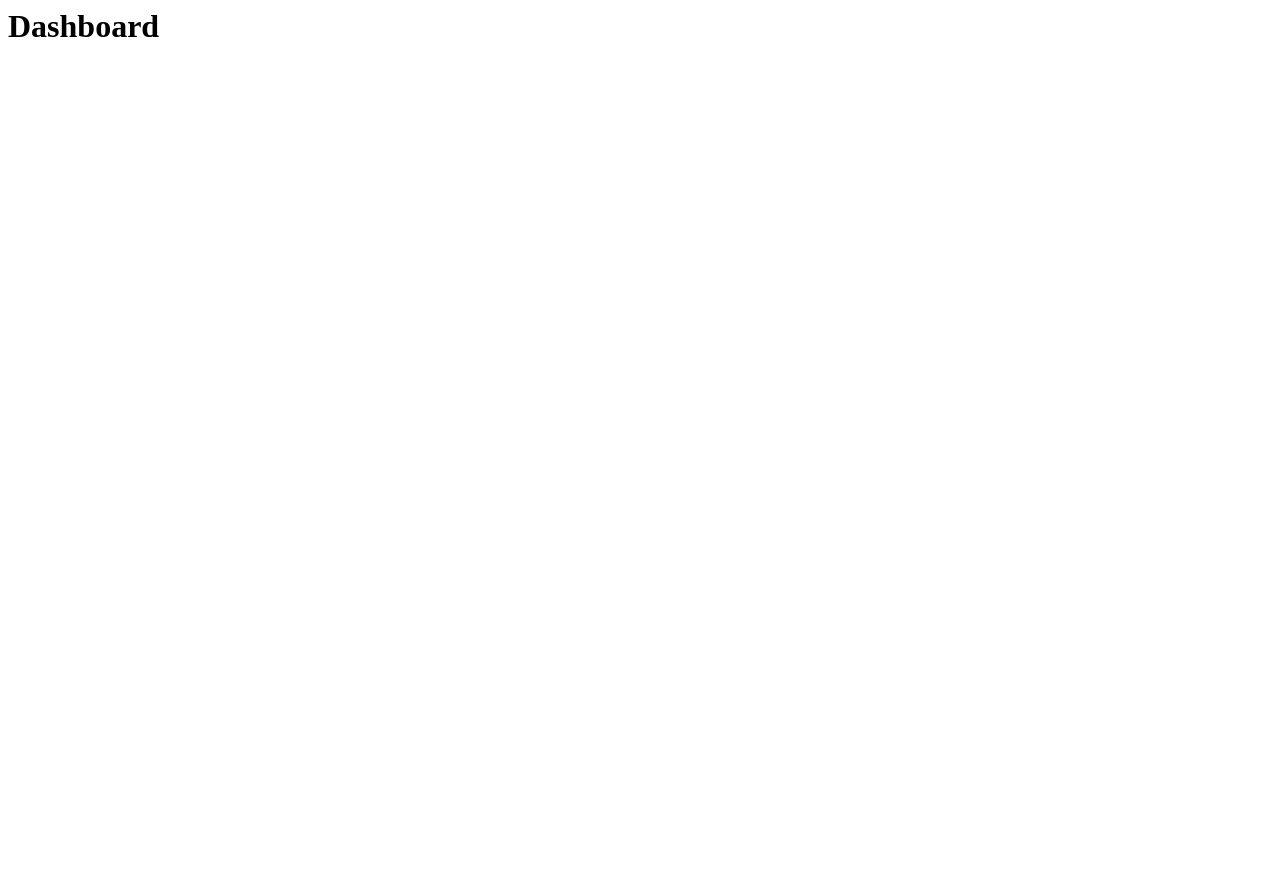
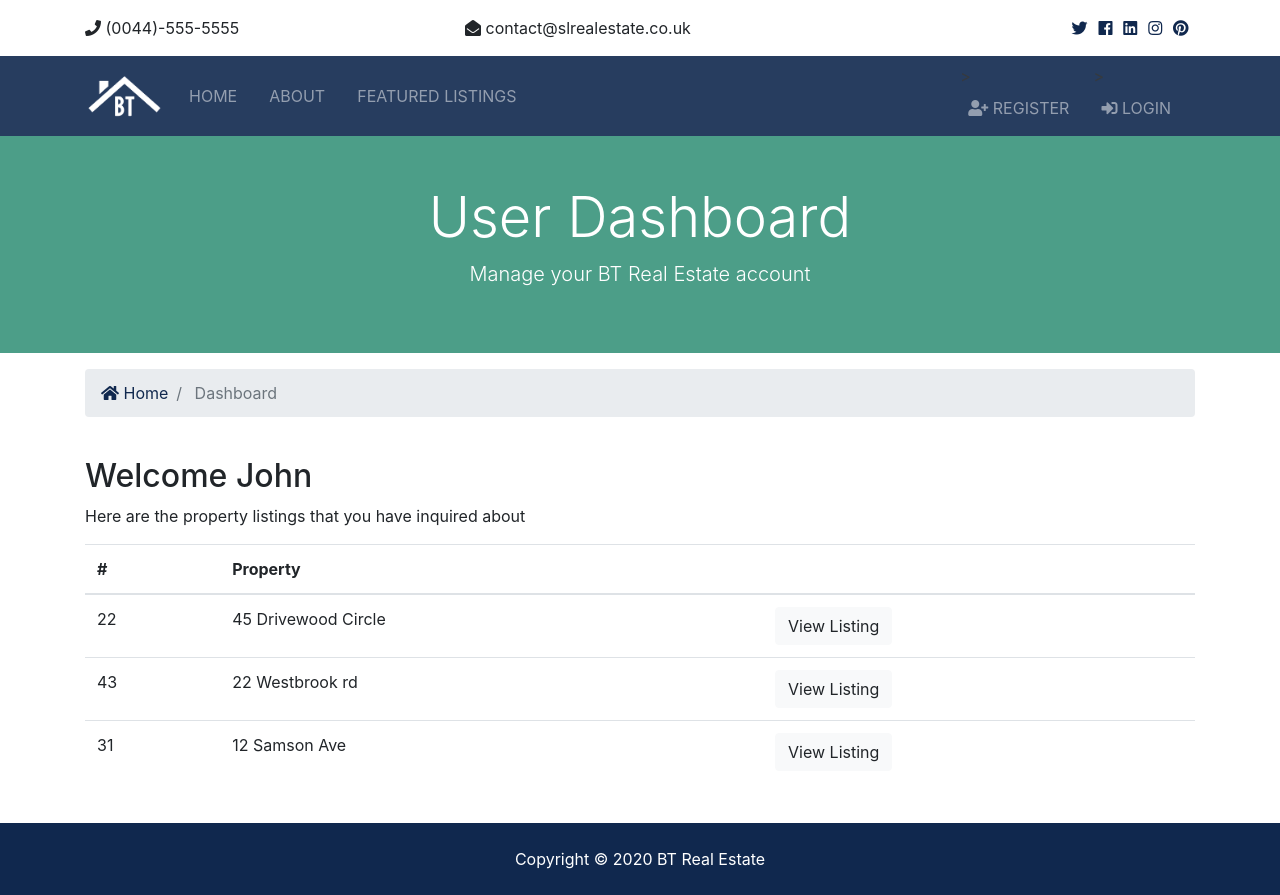
Before and after one commit to subashlimbu/slrestate_project, a Django app: page /accounts/dashboard in a window 1280 px wide. Before the commit the page is almost empty. Before the commit the page ends 37 px from the top, so only its background shows below. Run offline with Django 3.2, Linux system fonts and the light colour scheme; some libraries are stand-ins or nearby versions.

Commit message:
Added login and logout functionality along with the alert message

```diff
--- a/accounts/views.py
+++ b/accounts/views.py
@@ -57,7 +57,10 @@ def login(request):
         return render(request, 'accounts/login.html')
 
 def logout(request):
-    return redirect('index')
+    if request.method == 'POST':
+        auth.logout(request)
+        messages.success(request, 'You are now logged out')
+        return redirect('index')
 
 def dashboard(request):
     return render(request, 'accounts/dashboard.html')
--- a/slrestate/static/css/style.css
+++ b/slrestate/static/css/style.css
@@ -19,7 +19,7 @@ img {
   position: relative;
   min-height: 650px;
   color: #fff;
-  padding-top: 6rem; }
+  padding-top: 3rem; }
   #showcase .home-search {
     min-height: 400px;
     position: relative;
--- a/templates/accounts/dashboard.html
+++ b/templates/accounts/dashboard.html
@@ -1 +1,76 @@
-<h1>Dashboard</h1>
+{% extends 'base.html' %}
+
+{% block content %}
+
+<section id="showcase-inner" class="py-5 text-white">
+  <div class="container">
+    <div class="row text-center">
+      <div class="col-md-12">
+        <h1 class="display-4">User Dashboard</h1>
+        <p class="lead">Manage your BT Real Estate account</p>
+      </div>
+    </div>
+  </div>
+</section>
+
+<!-- Breadcrumb -->
+<section id="bc" class="mt-3">
+  <div class="container">
+    <nav aria-label="breadcrumb">
+      <ol class="breadcrumb">
+        <li class="breadcrumb-item">
+          <a href="{% url 'index' %}">
+            <i class="fas fa-home"></i> Home</a>
+        </li>
+        <li class="breadcrumb-item active"> Dashboard</li>
+      </ol>
+    </nav>
+  </div>
+</section>
+
+<!-- Alerts -->
+{% include 'partials/_alerts.html' %}
+
+<section id="dashboard" class="py-4">
+  <div class="container">
+    <div class="row">
+      <div class="col-md-12">
+        <h2>Welcome John</h2>
+        <p>Here are the property listings that you have inquired about</p>
+        <table class="table">
+          <thead>
+            <tr>
+              <th scope="col">#</th>
+              <th scope="col">Property</th>
+              <th></th>
+            </tr>
+          </thead>
+          <tbody>
+            <tr>
+              <td>22</td>
+              <td>45 Drivewood Circle</td>
+              <td>
+                <a class="btn btn-light" href="#">View Listing</a>
+              </td>
+            </tr>
+            <tr>
+              <td>43</td>
+              <td>22 Westbrook rd</td>
+              <td>
+                <a class="btn btn-light" href="#">View Listing</a>
+              </td>
+            </tr>
+            <tr>
+              <td>31</td>
+              <td>12 Samson Ave</td>
+              <td>
+                <a class="btn btn-light" href="#">View Listing</a>
+              </td>
+            </tr>
+          </tbody>
+        </table>
+      </div>
+    </div>
+  </div>
+</section>
+{% endblock %}
--- a/templates/pages/index.html
+++ b/templates/pages/index.html
@@ -81,7 +81,6 @@
     </div>
   </div>
 </section>
-
 <!-- Alerts -->
 {% include 'partials/_alerts.html' %}
 
--- a/templates/partials/_navbar.html
+++ b/templates/partials/_navbar.html
@@ -39,6 +39,28 @@
       </ul>
 
       <ul class="navbar-nav ml-auto">
+        {% if user.is_authenticated %}
+          <li
+          {% if 'dashboard' in request.path %}
+            class="nav-item active mr-3"
+          {% else %}
+            class="nav-item mr-3"
+          {% endif %}
+          >
+            <a class="nav-link" href="{% url 'dashboard' %}">
+              Welcome {{ user.username }} (Dashboard)</a>
+          </li>
+          <li class="nav-item mr-3">
+            <a href="javascript:{document.getElementById('logout').submit()}"
+            class="nav-link">
+            <i class="fas fa-sign-out-alt"></i>Logout
+            </a>
+            <form action="{% url 'logout' %}" method="POST" id="logout">
+              {% csrf_token %}
+              <input type="hidden">
+            </form>
+          </li>
+        {% else %}
           <li
           {% if 'register' in request.path %}
             class="nav-item active mr-3"
@@ -61,6 +83,7 @@
 
               Login</a>
           </li>
+        {% endif %}
       </ul>
     </div>
   </div>
```
Lines whose indentation alone changed are shown as unchanged.
